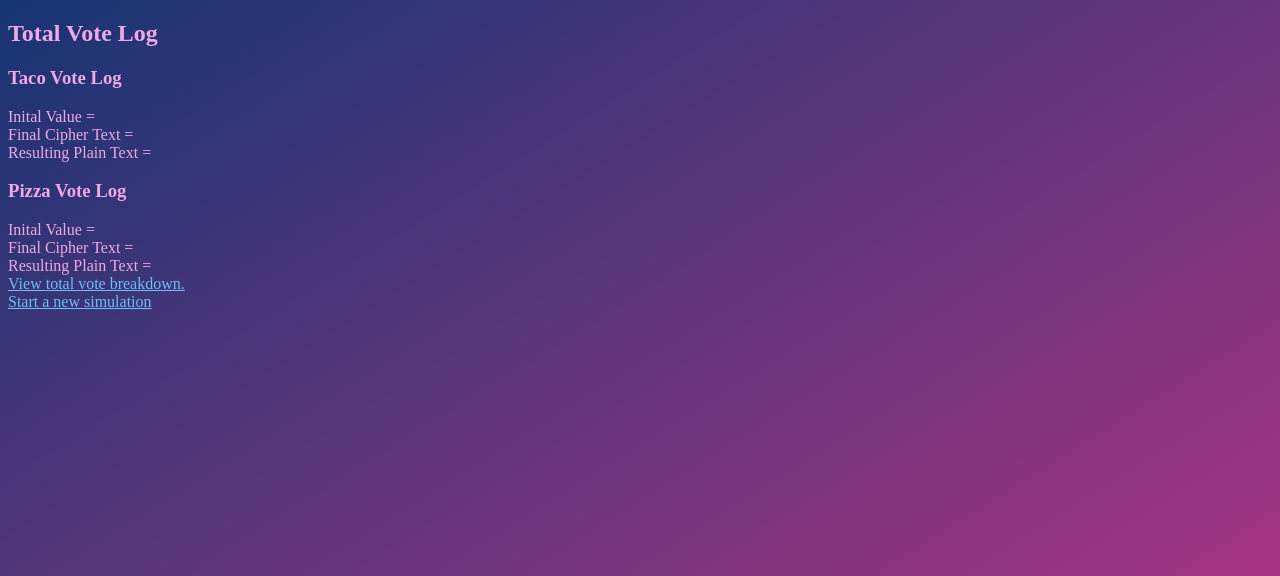
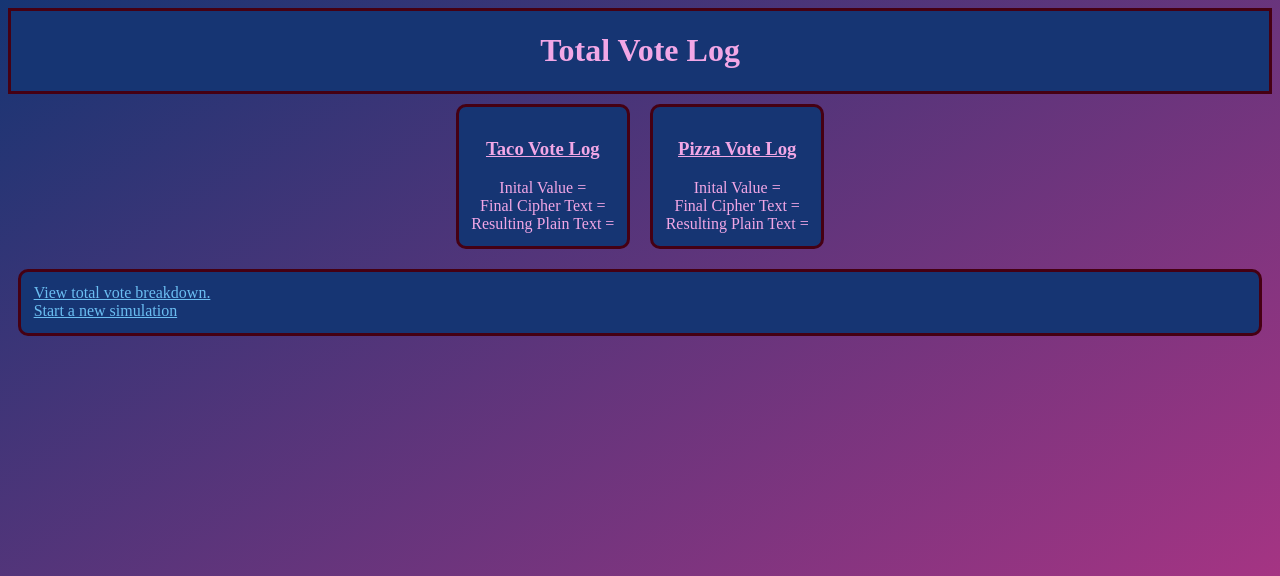
Before and after one commit to MoonBasedKas/ElectionSimulator, a Flask app: template templates/TotalVoteLog.html in a window 1280 px wide. Shown: the top 576 px of the page. Run offline with Flask 3, Linux system fonts and the light colour scheme; the template is opened without the code that fills it, so the values that code supplies are empty; parts of the project's set-up code (start-up, migrations or seed data) failed here and were passed over.

Commit message:
css'dify'd votelog

```diff
--- a/static/styles.css
+++ b/static/styles.css
@@ -80,3 +80,16 @@ a {
     border-radius: 10px;
     padding: 1%;
 }
+
+
+.log {
+    justify-content: center;
+    text-align: center;
+    margin: 10px;
+    background-color: #163573;
+    border-style: solid;
+    border-color: #450013;
+    color: #F2A7E6;
+    border-radius: 10px;
+    padding: 1%;
+}
--- a/templates/TotalVoteLog.html
+++ b/templates/TotalVoteLog.html
@@ -7,10 +7,12 @@
 </head>
 
 <body>
-    <h2>Total Vote Log</h2>
-    <div>
+    <div class="pageTitle">
+        <h1>Total Vote Log</h1>
+    </div>
+    <div class="container">
         <div id="taco" class="log">
-            <h3>Taco Vote Log</h3>
+            <h3 class="subTitle">Taco Vote Log</h3>
             {% set ns = namespace() %}
             Inital Value = {{firstTaco}}<br>
             {% set ns.ct = firstTaco %}
@@ -24,7 +26,7 @@
         </div>
 
         <div id="pizza" class="log">
-            <h3>Pizza Vote Log</h3>
+            <h3 class="subTitle">Pizza Vote Log</h3>
             {% set ns = namespace() %}
             Inital Value = {{firstPizza}}<br>
             {% set ns.ct = firstTaco %}
@@ -38,9 +40,10 @@
         </div>
     </div>
 
-    <a href="\voting">View total vote breakdown.</a><br>
-    <a href="\">Start a new simulation</a>
-
+    <div class="welcomeDiv">
+        <a href="\voting">View total vote breakdown.</a><br>
+        <a href="\">Start a new simulation</a>
+    </div>
 
 
 </body>
```
